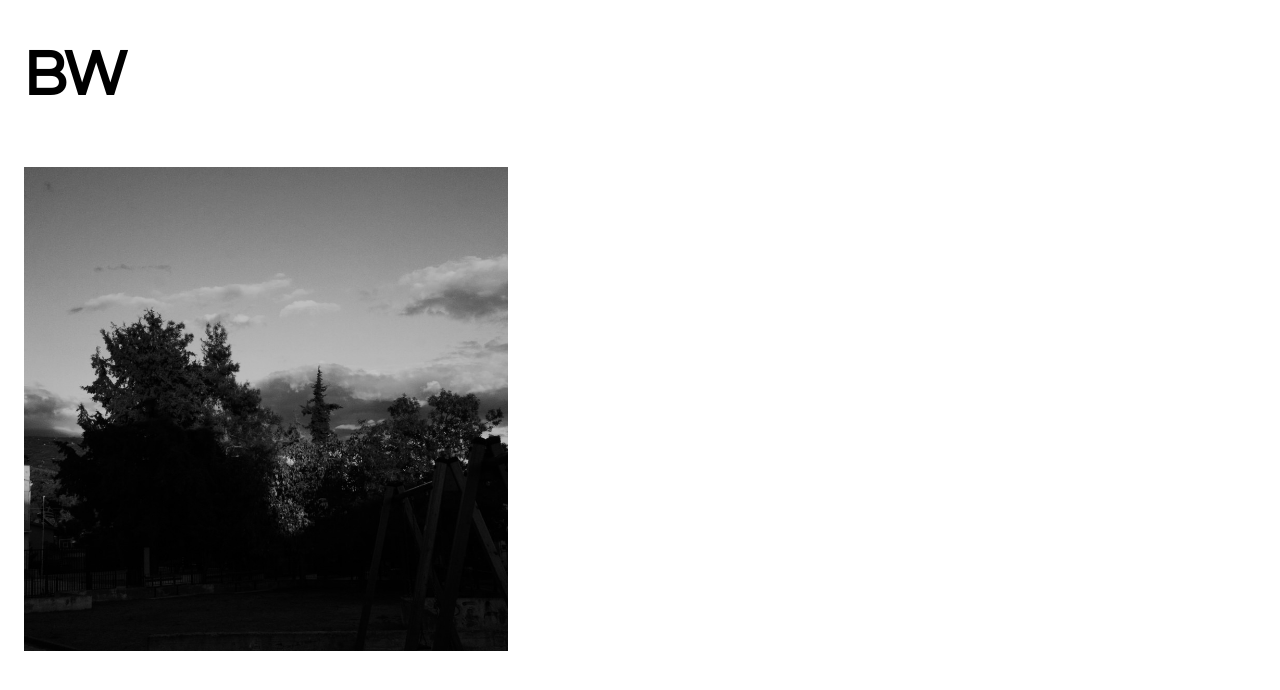
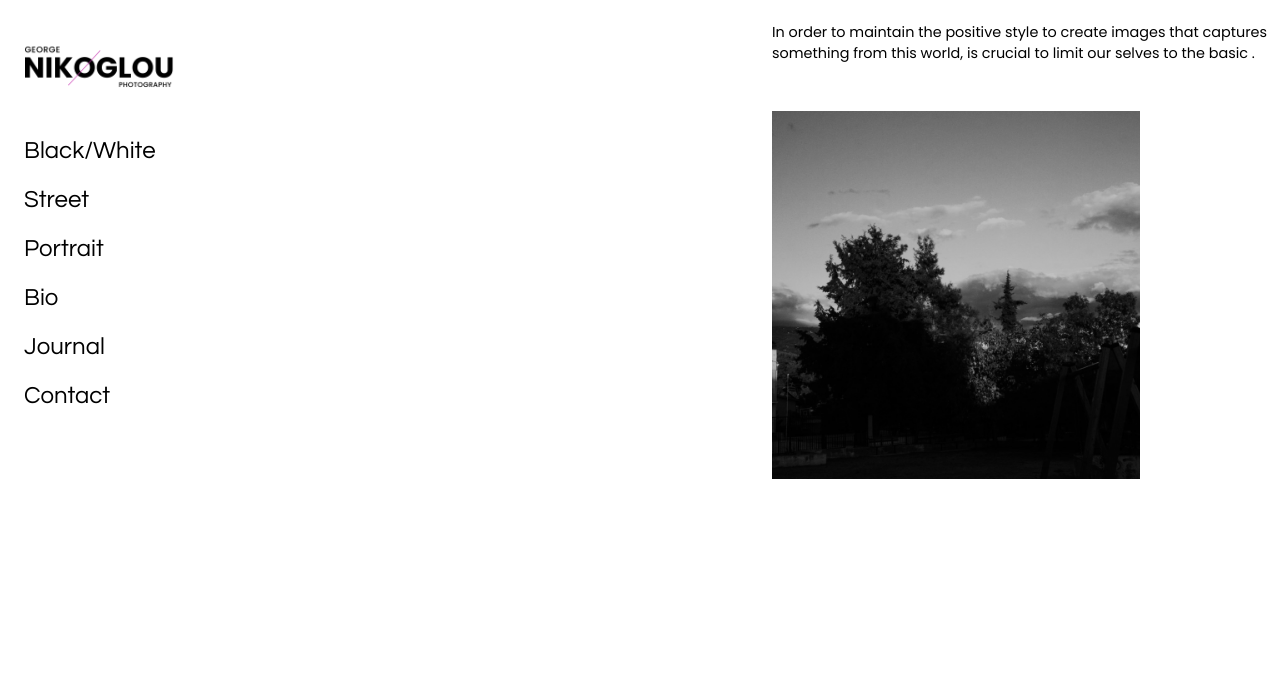
Before and after one commit to nison79/georgenikoglou, a Gatsby site: page /black-white in a window 1280 px wide. Built offline with nearby package versions, Linux system fonts and the light colour scheme; Gatsby itself is replaced by a stand-in of ours.

Commit message:
new logo

```diff
--- a/src/components/Gallery.js
+++ b/src/components/Gallery.js
@@ -11,7 +11,7 @@ const Gallery = () => {
       nodes {
         id
         childImageSharp {
-          fixed (width:500 height:500 ){
+          fixed (width:400, height:400 ,quality:100){
             ...GatsbyImageSharpFixed
           }
         }
@@ -24,7 +24,7 @@ const Gallery = () => {
     <div>
 
       <GalleryContent>
-      <h1>BW</h1>
+
         {data.images.nodes.map(image => (
           <Img
           fadeIn
@@ -42,7 +42,7 @@ export default Gallery
 const GalleryContent = styled.div`
   max-width:100%;
   Img {
-    padding:1rem;
+    padding:2rem;
   }
   h1{
     margin-left:1rem;
--- a/src/components/MainImage.js
+++ b/src/components/MainImage.js
@@ -6,9 +6,9 @@ import styled from 'styled-components'
 const MainImage = () => {
   const data = useStaticQuery(graphql`
     query MainImage {
-  image: file(relativePath: {eq: "main.jpg"}) {
+  image: file(relativePath: {eq: "main2.jpg"}) {
     childImageSharp {
-      fluid(maxWidth:1500, quality:100) {
+      fluid(maxWidth:1800, quality:100) {
         src
         ...GatsbyImageSharpFluid
       }
@@ -34,5 +34,7 @@ const MainImage = () => {
 export default MainImage
 
 const Container = styled.div`
+  max-width:1500px;
   width:100%;
+  margin: 0 auto;
 `
--- a/src/components/Navbar.js
+++ b/src/components/Navbar.js
@@ -19,10 +19,10 @@ const Navbar =() => {
     #   }
     # }
 
-    image :file(relativePath: {eq: "logo.png"}) {
+    image :file(relativePath: {eq: "logobig.png"}) {
     childImageSharp {
       fixed(
-        width:180
+        width:150 ,quality:100
       ) {
         ...GatsbyImageSharpFixed
       }
@@ -34,34 +34,36 @@ const Navbar =() => {
 console.log(data);
   return (
     <Nav>
+    <Link to="/">
       <Img
         fixed={data.image.childImageSharp.fixed}
         alt="logo"
 
       />
+      </Link>
       <UnorderList>
         <LiItems>
-          <Link to="black-white">Black/White</Link>
+          <Link to="/black-white">Black/White</Link>
         </LiItems>
 
         <LiItems>
-          <Link to="street">Street</Link>
+          <Link to="/street">Street</Link>
         </LiItems>
 
         <LiItems>
-          <Link to="portrait">Portrait</Link>
+          <Link to="/portrait">Portrait</Link>
         </LiItems>
 
         <LiItems>
-          <Link to="bio">Bio</Link>
+          <Link to="/bio">Bio</Link>
         </LiItems>
 
         <LiItems>
-          <Link to="journal">Journal</Link>
+          <Link to="/journal">Journal</Link>
         </LiItems>
 
         <LiItems>
-          <Link to="contact">Contact</Link>
+          <Link to="/contact">Contact</Link>
         </LiItems>
       </UnorderList>
     </Nav>
@@ -74,25 +76,33 @@ const Nav = styled.nav`
   display:flex;
   flex-direction:column;
   /* background-color:lightblue; */
-  width:200px;
-  height:100vh;
-  padding:2rem 1rem;
-  /* justify-content:space-between; */
+  width:150px;
+  height:50vh;
+  padding:1rem 1rem;
+  justify-content:space-around;
 `
 
 const UnorderList = styled.ul`
-  display:flex;
-  flex-direction:column;
-  justify-content:flex-start;
+  display:block;
   list-style-type:none;
   width:150px;
-  margin-top:3rem;
+  margin-top:1rem;
+  padding:0;
+  /* background-color:lightblue; */
+  a {
+    text-decoration:none;
+    color:black;
+    font-size:1.5rem;
+
+  }
 
 `
 
 const LiItems = styled.li`
   font-family:'Questrial';
+  align-items:center;
   margin-bottom:1.5rem;
+  margin-left:0rem;
   /* background-color:lightgrey; */
   a {
     text-decoration:none;
--- a/src/pages/black-white.js
+++ b/src/pages/black-white.js
@@ -1,13 +1,47 @@
 import React from 'react'
 import Gallery from '../components/Gallery'
+import styled from 'styled-components'
+import Navbar from '../components/Navbar'
 
 
 export const BlackWhite = () => {
   return (
-    <div>
-      <Gallery />
-    </div>
+      <Container>
+        <Navbar />
+          <Box>
+            <Text>In order to maintain the positive style to create images that captures something from this world, is crucial to limit our selves to the basic .</Text>
+            <Gallery />
+          </Box>
+      </Container>
+
   )
 }
 
 export default BlackWhite
+
+const Container = styled.div`
+  display:flex;
+  justify-content:space-between;
+
+`
+
+// const Title = styled.h1`
+//   font-family:'Poppins';
+//   font-size:3rem;
+//   font-weight:900;
+//   /* margin-left:1rem; */
+//   margin: 0 auto;
+//   margin-top:4.9rem;
+// `
+
+const Text = styled.p`
+  max-width:500px;
+  font-family:'Poppins';
+  font-size:0.9rem;
+  margin-left:2rem;
+`
+
+const Box = styled.div`
+  display:flex;
+  flex-direction:column;
+`
--- a/src/pages/index.js
+++ b/src/pages/index.js
@@ -16,6 +16,7 @@ export default function Home() {
 
 
 const Container = styled.div`
+  min-height:100vh;
   display:flex;
   justify-content:space-between;
 
```
Also changed, not shown: src/images/logo2.png (added), src/images/logobig.png (added), 1 other file.
